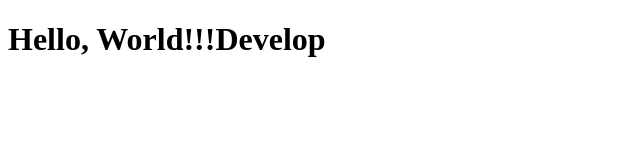
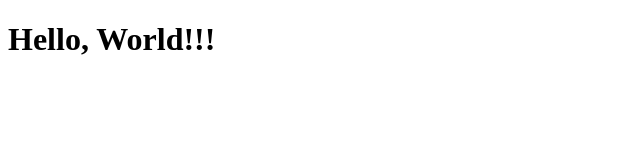
Before and after one commit to Olga160990/tutorial, a plain HTML site: page index.html in a window 1280 px wide. Shown: the whole page, without its empty margins (0-640 px from the left). Drawn offline with Linux system fonts and the light colour scheme.

Commit message:
Second commit

```diff
--- a/index.html
+++ b/index.html
@@ -7,6 +7,6 @@
     <title>Hello,world</title>
 </head>
 <body>
-    <h1>Hello, World!!!Develop</h1>
+    <h1>Hello, World!!!</h1>
 </body>
 </html>
```
